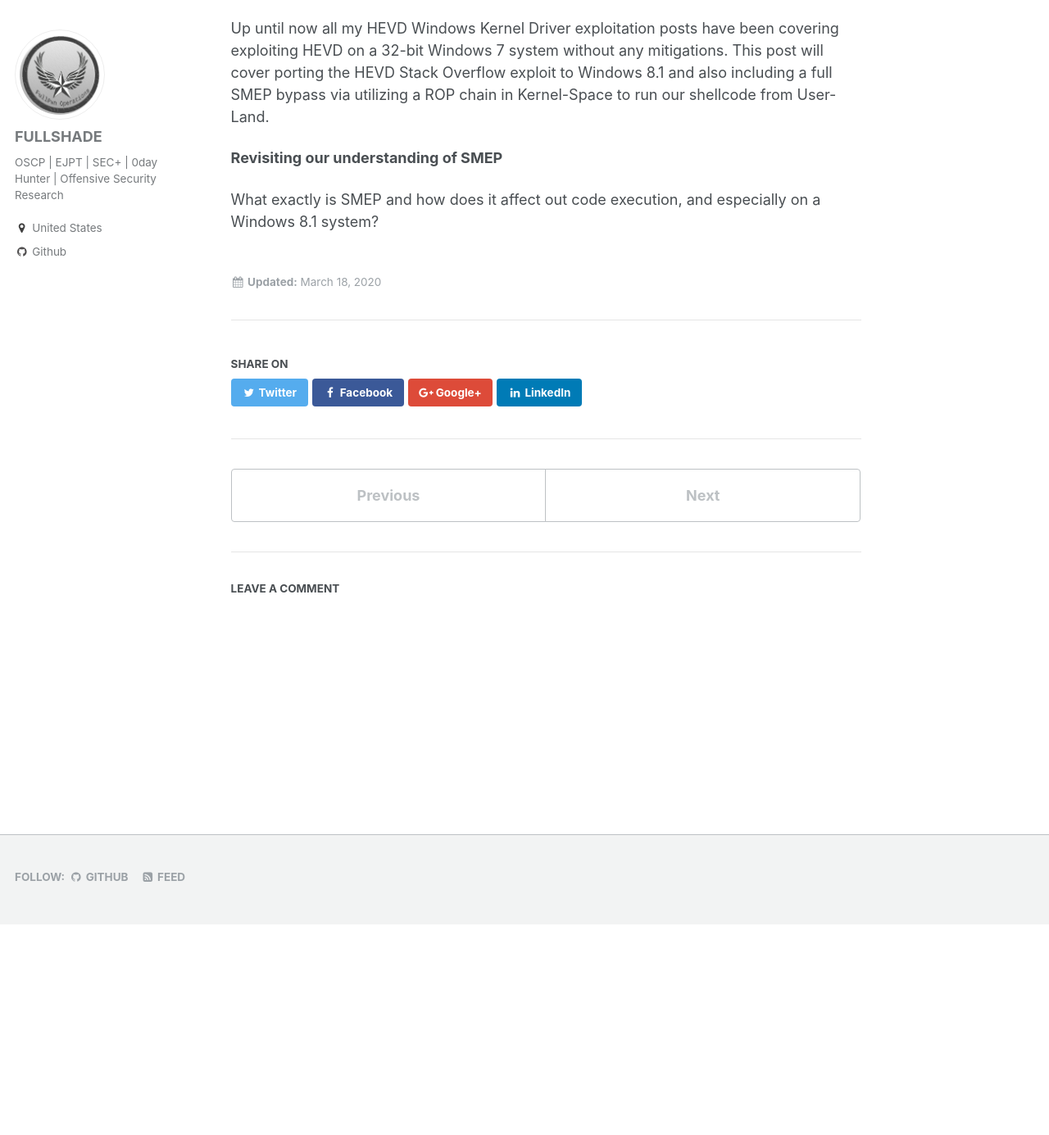
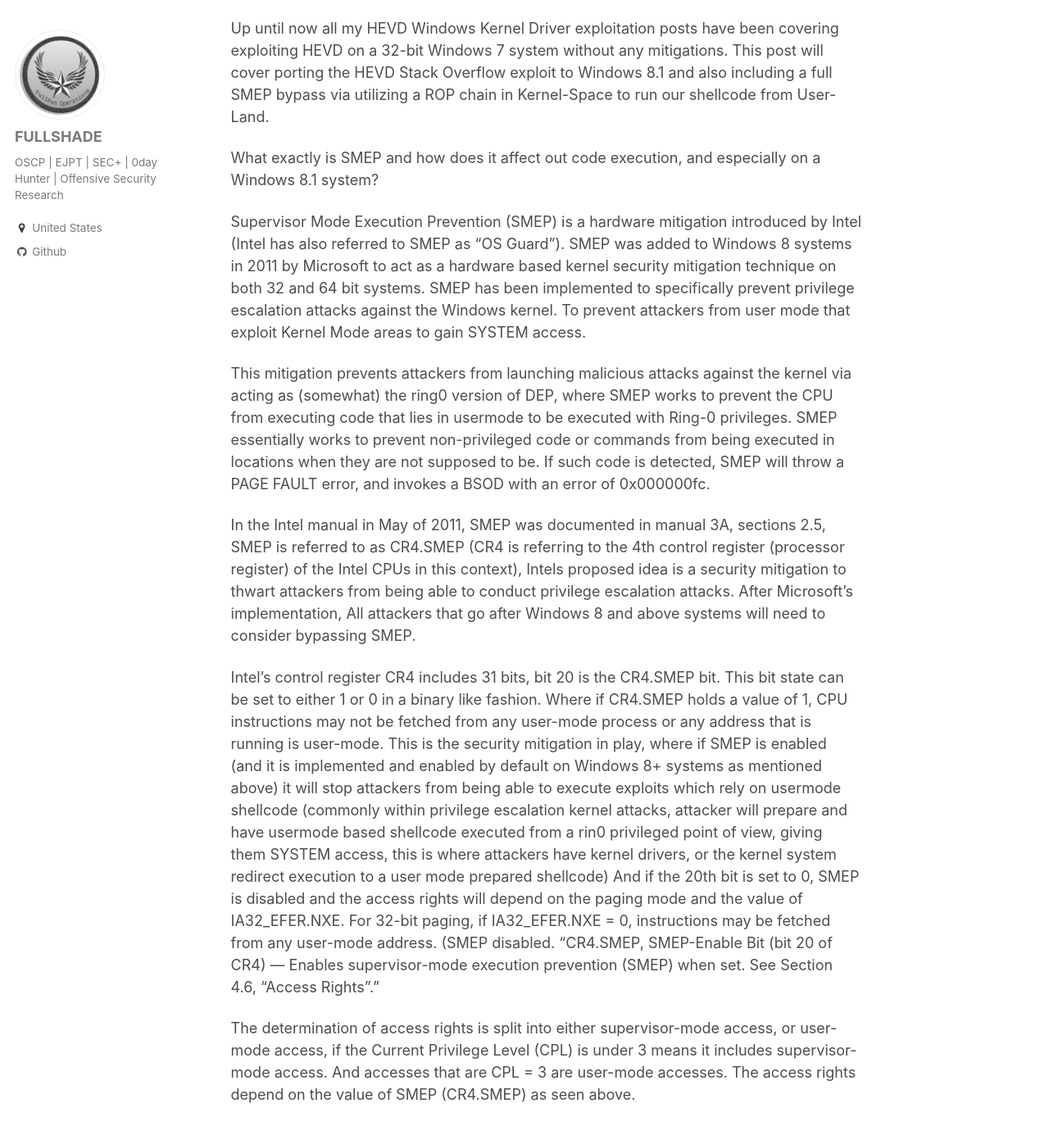
Before and after one commit to asdyxcyxc/FULLSHADE.github.io, a Jekyll site: the page built from _posts/2020-03-18-HEVD-stack-smep.md, in a window 1280 px wide and 1400 px high, scrolled down 272 px. Shown: the top 1385 px of the window at 82% size. Built offline with Jekyll 4.4.1, drawn with Linux system fonts in a browser that asks for light colours; comment, search, counter and statistics services are not loaded.

Commit message:
Update 2020-03-18-HEVD-stack-smep.md

```diff
--- a/_posts/2020-03-18-HEVD-stack-smep.md
+++ b/_posts/2020-03-18-HEVD-stack-smep.md
@@ -7,6 +7,15 @@ Walkthrough for exploiting the HEVD Windows Kernel Driver. This post covers expl
 
 Up until now all my HEVD Windows Kernel Driver exploitation posts have been covering exploiting HEVD on a 32-bit Windows 7 system without any mitigations. This post will cover porting the HEVD Stack Overflow exploit to Windows 8.1 and also including a full SMEP bypass via utilizing a ROP chain in Kernel-Space to run our shellcode from User-Land.
 
-**Revisiting our understanding of SMEP**
+What exactly is SMEP and how does it affect out code execution, and especially on a Windows 8.1 system?
 
-What exactly is SMEP and how does it affect out code execution, and especially on a Windows 8.1 system?
+Supervisor Mode Execution Prevention (SMEP) is a hardware mitigation introduced by Intel (Intel has also referred to SMEP as “OS Guard”). SMEP was added to Windows 8 systems in 2011 by Microsoft to act as a hardware based kernel security mitigation technique on both 32 and 64 bit systems. SMEP has been implemented to specifically prevent privilege escalation attacks against the Windows kernel. To prevent attackers from user mode that exploit Kernel Mode areas to gain SYSTEM access.
+
+This mitigation prevents attackers from launching malicious attacks against the kernel via acting as (somewhat) the ring0 version of DEP, where SMEP works to prevent the CPU from executing code that lies in usermode to be executed with Ring-0 privileges. SMEP essentially works to prevent non-privileged code or commands from being executed in locations when they are not supposed to be. If such code is detected, SMEP will throw a PAGE FAULT error, and invokes a BSOD with an error  of 0x000000fc.
+
+In the Intel manual in May of 2011, SMEP was documented in manual 3A, sections 2.5, SMEP is referred to as CR4.SMEP (CR4 is referring to the 4th control register (processor register) of the Intel CPUs in this context), Intels proposed idea is a security mitigation to thwart attackers from being able to conduct privilege escalation attacks. After Microsoft's implementation, All attackers that go after Windows 8 and above systems will need to consider bypassing SMEP.
+
+Intel’s control register CR4 includes 31 bits, bit 20 is the CR4.SMEP bit. This bit state can be set to either 1 or 0 in a binary like fashion. Where if CR4.SMEP holds a value of 1, CPU instructions may not be fetched from any user-mode process or any address that is running is user-mode. This is the security mitigation in play, where if SMEP is enabled (and it is implemented and enabled by default on Windows 8+ systems as mentioned above) it will stop attackers from being able to execute exploits which rely on usermode shellcode (commonly within privilege escalation kernel attacks, attacker will prepare and have usermode based shellcode executed from a rin0 privileged point of view, giving them SYSTEM access, this is where attackers have kernel drivers, or the kernel system redirect execution to a user mode prepared shellcode) And if the 20th bit is set to 0, SMEP is disabled and the access rights will depend on the paging mode and the value of IA32_EFER.NXE. For 32-bit paging, if IA32_EFER.NXE = 0, instructions may be fetched from any user-mode address. (SMEP disabled.
+“CR4.SMEP, SMEP-Enable Bit (bit 20 of CR4) — Enables supervisor-mode execution prevention (SMEP) when set. See Section 4.6, “Access Rights”.”
+
+The determination of access rights is split into either supervisor-mode access, or user-mode access, if the Current Privilege Level (CPL) is under 3 means it includes supervisor-mode access. And accesses that are CPL = 3 are user-mode accesses. The access rights depend on the value of SMEP (CR4.SMEP) as seen above.
```
